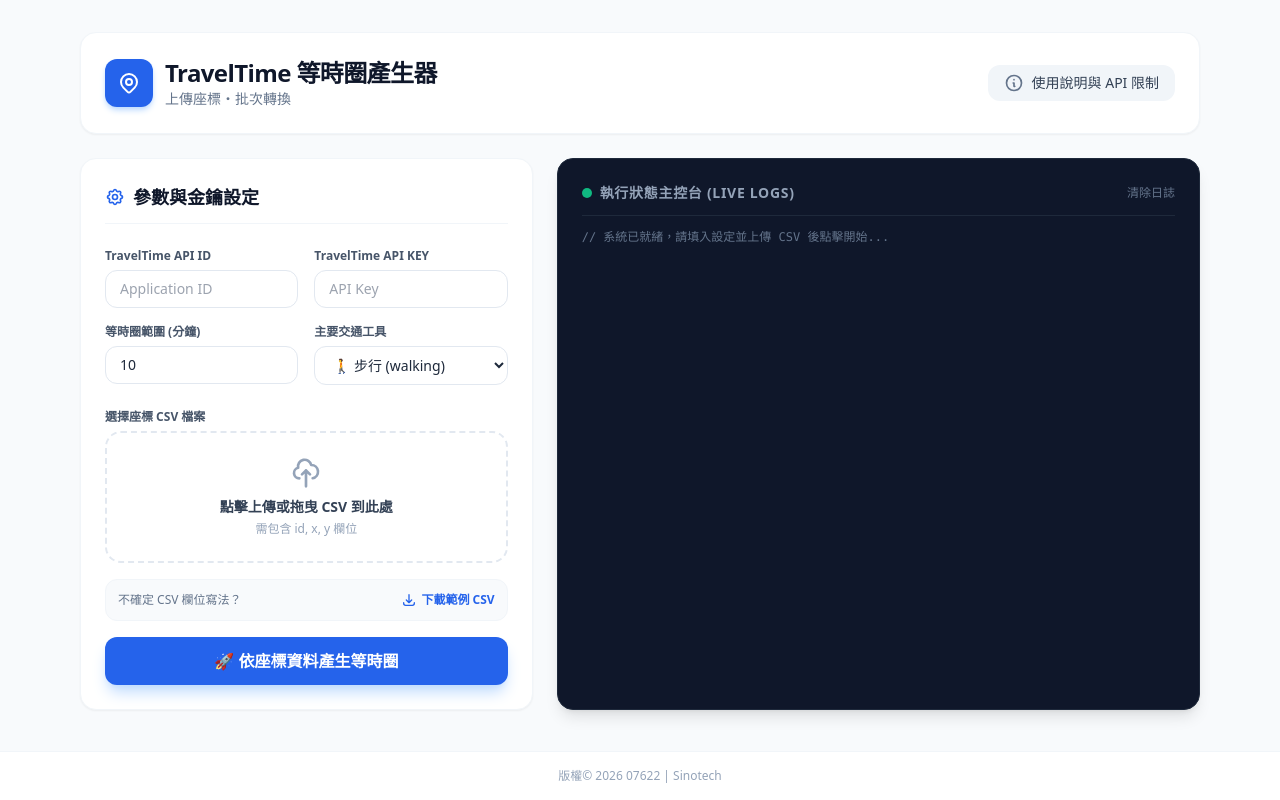
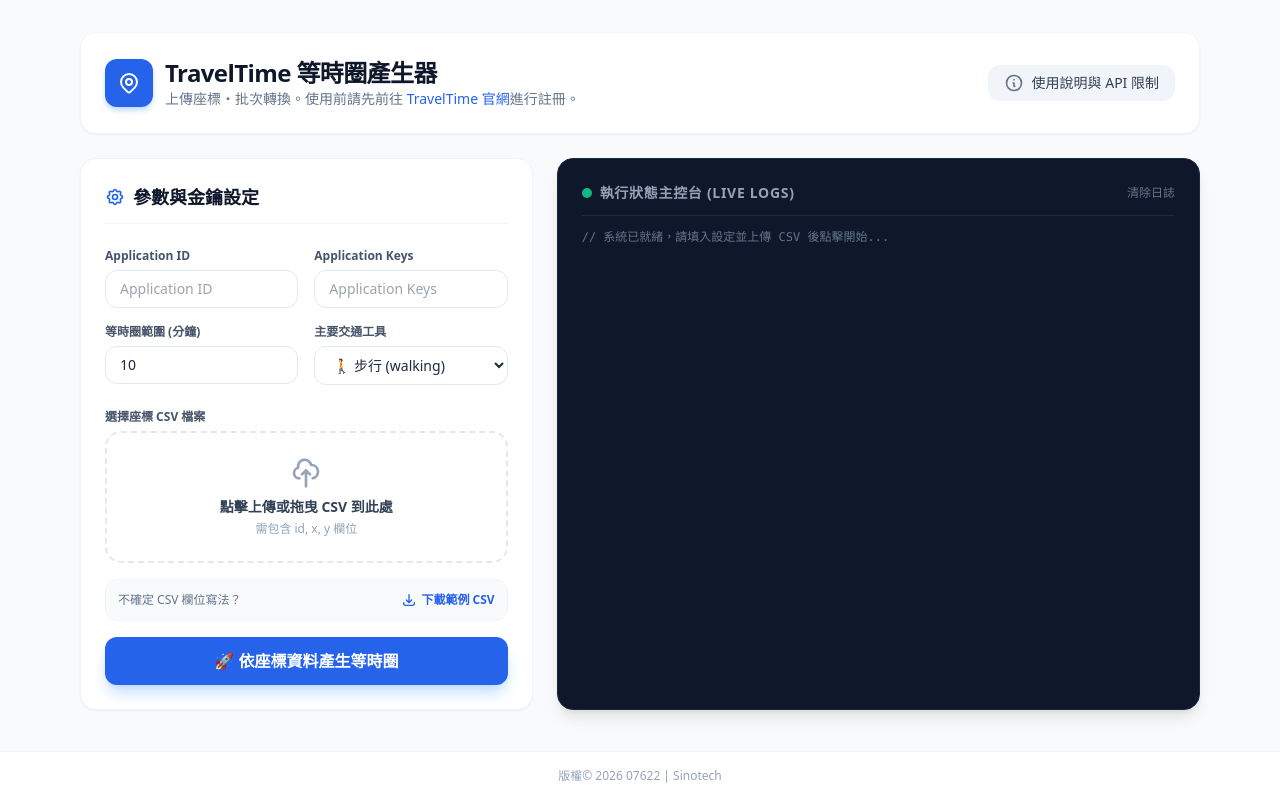
Before and after one commit to sino7622/TimeMap, a plain HTML site: page index.html in a window 1280 px wide. Drawn offline with nearby package versions, Linux system fonts and the light colour scheme.

Commit message:
更新API說明

```diff
--- a/index.html
+++ b/index.html
@@ -46,7 +46,8 @@
                 </div>
                 <div>
                     <h1 class="text-2xl font-bold text-slate-900 tracking-tight">TravelTime 等時圈產生器</h1>
-                    <p class="text-sm text-slate-500">上傳座標・批次轉換</p>
+                    <p class="text-sm text-slate-500">上傳座標・批次轉換。使用前請先前往 <a href="https://www.traveltime.com/"
+                            target="_blank" class="text-blue-600 hover:underline">TravelTime 官網</a>進行註冊。</p>
                 </div>
             </div>
 
@@ -89,13 +90,13 @@
 
                     <div class="grid grid-cols-1 sm:grid-cols-2 gap-4">
                         <div class="flex flex-col gap-1.5">
-                            <label for="api-id" class="text-xs font-bold text-slate-600">TravelTime API ID</label>
+                            <label for="api-id" class="text-xs font-bold text-slate-600">Application ID</label>
                             <input type="text" id="api-id" placeholder="Application ID"
                                 class="border border-slate-200 rounded-xl px-3.5 py-2 text-sm focus:outline-none focus:ring-2 focus:ring-blue-500/20 focus:border-blue-500 transition">
                         </div>
                         <div class="flex flex-col gap-1.5">
-                            <label for="api-key" class="text-xs font-bold text-slate-600">TravelTime API KEY</label>
-                            <input type="password" id="api-key" placeholder="API Key"
+                            <label for="api-key" class="text-xs font-bold text-slate-600">Application Keys</label>
+                            <input type="password" id="api-key" placeholder="Application Keys"
                                 class="border border-slate-200 rounded-xl px-3.5 py-2 text-sm focus:outline-none focus:ring-2 focus:ring-blue-500/20 focus:border-blue-500 transition">
                         </div>
                     </div>
```
